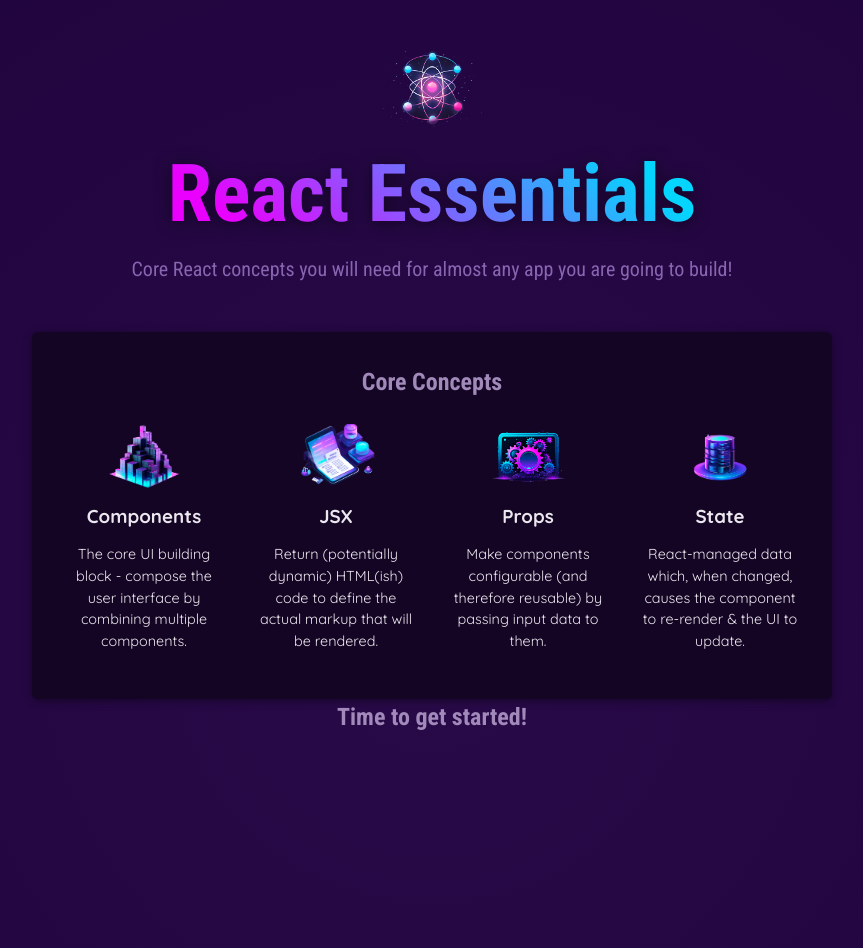
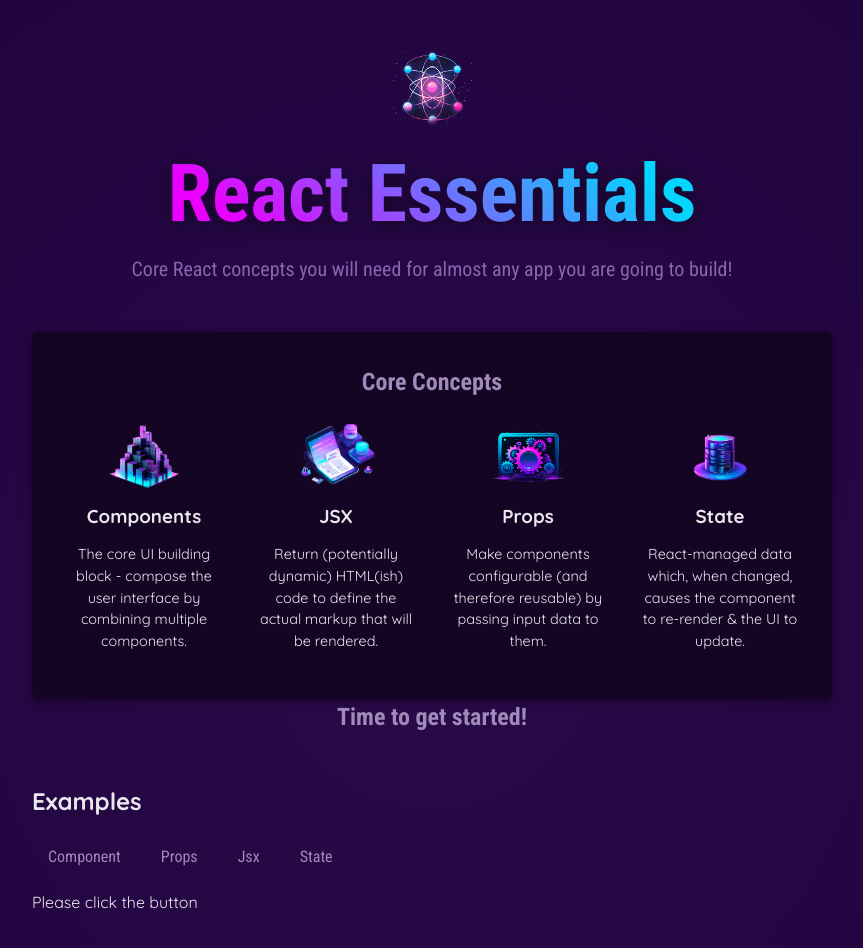
Before and after one commit to ajaysinghrana2020/Reactfirst, a React (Vite) app: page / in a window 1280 px wide. Shown: the top 948 px of the page, without its empty margins (208-1071 px from the left). Built offline with nearby package versions, Linux system fonts and the light colour scheme.

Commit message:
state in react a meaning full topic

```diff
--- a/src/App.jsx
+++ b/src/App.jsx
@@ -1,7 +1,10 @@
 
 import componetImg from './assets/components.png';
 
-import {CORE_CONCEPTS} from './data.js';
+import { useState } from 'react';
+import { CORE_CONCEPTS } from './data.js';
+// import './components/TabButton.jsx';
+import TabButton from './components/TabButton';
 
 import Header from './components/Header/Header.jsx';
 import CoreConcepts from './components/CoreConcepts';
@@ -9,6 +12,14 @@
 
 
 function App() {
+  let [selectedTopic,setSelectedTopic ]=useState("Please click the button ");
+  let tabContent="please click a button";
+  function handleClick(selectedButton){
+    //selectedButton should be 'componet' 'jsx' 'props';
+    setSelectedTopic(selectedButton);
+    console.log(selectedTopic);
+    // tabContent=selectedButton;
+    }
   return (
     <div>
       <Header></Header>
@@ -24,14 +35,23 @@
             />
             <CoreConcepts {...CORE_CONCEPTS[3]}
             />
-
-
-
-
           </ul>
 
         </section>
         <h2>Time to get started!</h2>
+
+
+        <section id="examples">
+          <h1>Examples</h1>
+          <menu>
+            <TabButton onSelect={()=>handleClick("Components")}>Component</TabButton>
+            <TabButton onSelect={()=>handleClick("Props")}>Props</TabButton>
+            <TabButton onSelect={()=>handleClick("Jsx")}>Jsx</TabButton>
+            <TabButton onSelect={()=>handleClick("State")}>State</TabButton>
+          </menu>
+          {selectedTopic}
+
+        </section>
       </main>
     </div>
   );
--- /dev/null
+++ b/src/components/TabButton.jsx
@@ -0,0 +1,8 @@
+
+
+export default function TabButton({children,onSelect}){
+
+return(<li>
+    <button onClick={onSelect}>{children}</button>
+</li>);
+}
```
